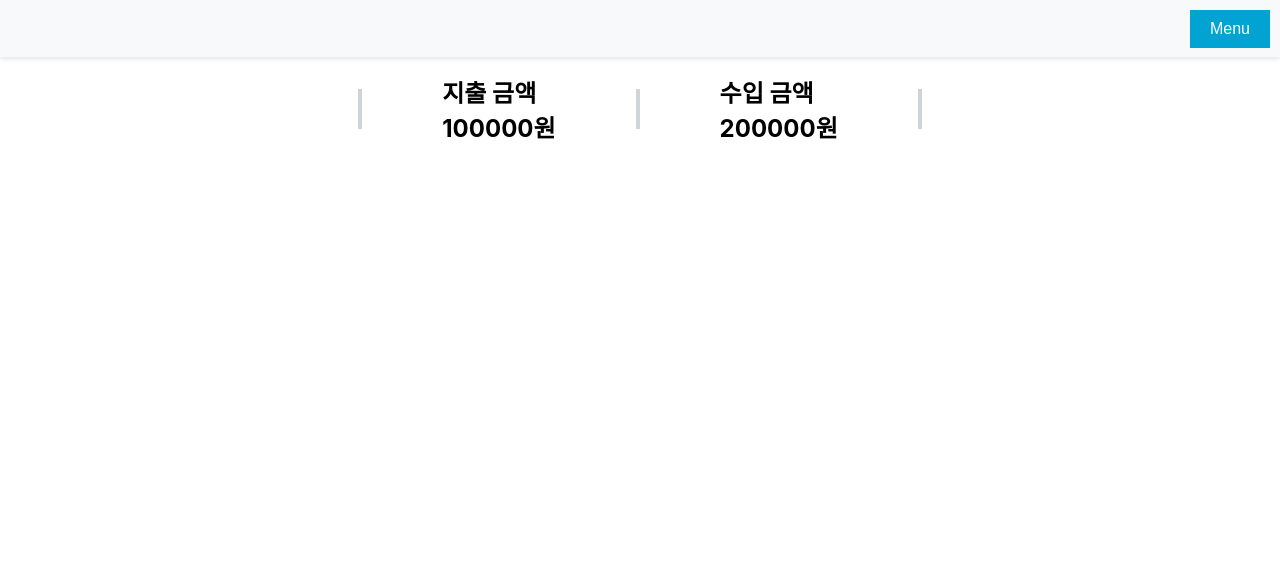
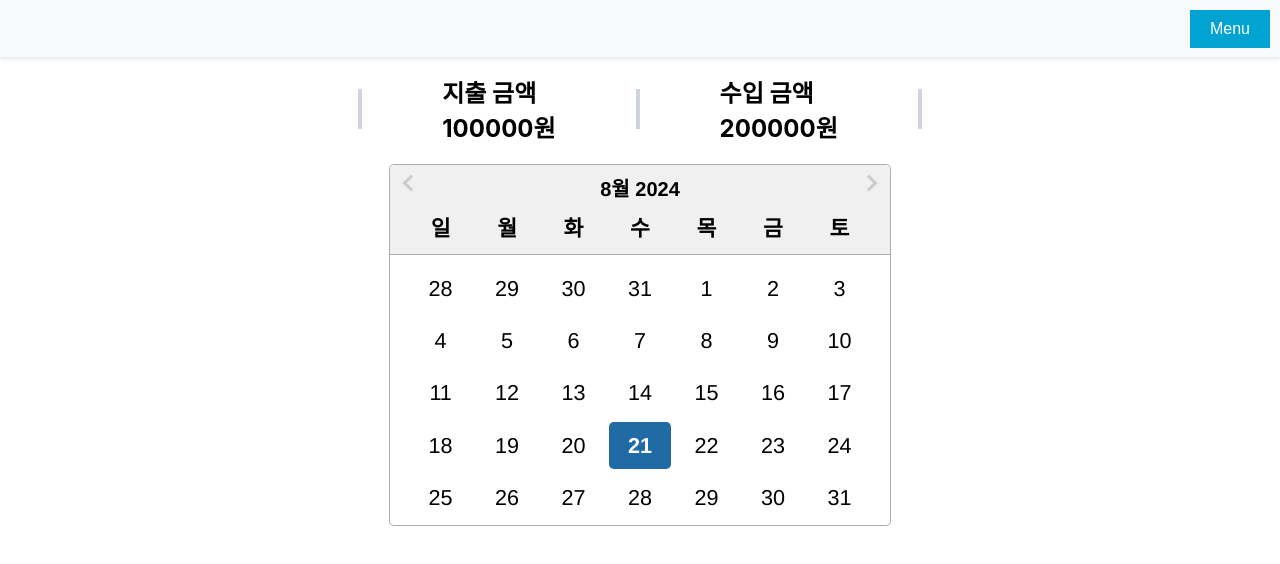
Before and after one commit to dlwlsdn8864/blog, a React (Create React App) app: page / in a window 1280 px wide. Shown: the top 564 px of the page. Built offline with nearby package versions, Linux system fonts and the light colour scheme.

Commit message:
캘린더 제작 "date-fns"와 "react-datepicker"다운필요

```diff
--- a/package.json
+++ b/package.json
@@ -6,7 +6,9 @@
     "@testing-library/jest-dom": "^5.17.0",
     "@testing-library/react": "^13.4.0",
     "@testing-library/user-event": "^13.5.0",
+    "date-fns": "^3.6.0",
     "react": "^18.3.1",
+    "react-datepicker": "^7.3.0",
     "react-dom": "^18.3.1",
     "react-router-dom": "^6.26.1",
     "react-scripts": "5.0.1",
--- a/src/pages/HomePage.css
+++ b/src/pages/HomePage.css
@@ -13,3 +13,64 @@
     background-color: #ced4da; /* 선의 색상 */
     margin: 0 70px; /* 좌우 간격 */
   }
+
+.calendar-container {
+  margin-top: 20px;
+  }
+
+    /* 캘린더 넓이 설정 */
+.custom-datepicker {
+  width: 500px;
+  /* 캘린더 전체의 넓이 설정 */
+  height: 360px;
+  }
+
+.custom-datepicker .react-datepicker__month-container {
+  width: 100%;
+  /* 달력 내부의 달(month) 컨테이너 넓이를 부모에 맞춤 */
+  height: 100%;
+  /*높이 수정*/
+  }
+.custom-datepicker .react-datepicker__current-month {
+    font-size: 1.25rem; /* 원하는 텍스트 크기로 조정 */
+    font-weight: bold; /* 텍스트를 더 두껍게 (선택 사항) */
+  }
+
+.react-datepicker__day-name {
+  width: calc(100% / 7); /* 각 요일 셀의 넓이 비율 조정 */
+  text-align: center; /* 텍스트 가운데 정렬 */
+  font-size: 1.35rem; /* 요일 텍스트 크기 */
+  padding: 10px 17px; /* 위아래 패딩 조정 */
+  font-weight: bold;
+  }
+
+  .react-datepicker__day {
+    width: calc(100% / 7); /* 각 날짜 셀의 넓이 비율 조정 */
+    font-size: 1.35rem; /* 날짜 텍스트 크기 */
+    padding: 10px 17px; /* 위아래 패딩을 조정하여 날짜 위치 조정 */
+    position: relative; /* 날짜 셀에 상대 위치 설정 */
+  }
+
+  .day-contents {
+    position: relative; /* 날짜 셀 내에 배치되도록 설정 */
+    display: flex;
+    flex-direction: column; /* 수직으로 나열 */
+    align-items: center; /* 가운데 정렬 */
+    justify-content: center; /* 가운데 정렬 */
+    height: 100%; /* 날짜 셀 전체 높이에 맞춤 */
+    width: 100%; /* 날짜 셀 전체 너비에 맞춤 */
+  }
+
+  .day-number {
+    font-size: 1.35rem; /* 날짜 텍스트 크기 */
+  }
+
+  .income-amount {
+    color: blue; /* 수익 금액 색상 */
+    font-size: 0.75rem; /* 수익 금액 폰트 크기 */
+  }
+
+  .expense-amount {
+    color: red; /* 지출 금액 색상 */
+    font-size: 0.75rem; /* 지출 금액 폰트 크기 */
+  }
--- a/src/pages/HomePage.js
+++ b/src/pages/HomePage.js
@@ -1,11 +1,30 @@
 import React from "react";
 import './HomePage.css';
 import { useState } from 'react';
+import { useNavigate } from 'react-router-dom'; // useNavigate
+
+import DatePicker, { registerLocale } from 'react-datepicker'; //캘린더 라이브러리
+import ko from 'date-fns/locale/ko';
+import 'react-datepicker/dist/react-datepicker.css';
+
 import '../index.css';
+
+
+registerLocale('ko', ko); //캘린더 한글화
 
 function HomePage(){
   let [지출, 지출변경] = useState(100000);
   let [수입, 수입변경] = useState(200000);
+  const [selectedDate, setSelectedDate] = useState(new Date());
+  const navigate = useNavigate(); // useNavigate 훅 사용
+
+  const handleDateClick = (date) => {
+    setSelectedDate(date);
+    const formattedDate = date.toISOString().split('T')[0]; // 날짜를 'YYYY-MM-DD' 형식으로 포맷팅
+    navigate(`/moneychange?date=${formattedDate}`); // MoneyChange 페이지로 이동
+  };
+
+
     return(
     <div className="page">
       <div className="income-expense">
@@ -15,6 +34,16 @@ function HomePage(){
         <span className="income">수입 금액<br/>{수입}원</span>
         <span className="divider"></span> {/* 수직선 역할 */}
       </div>
+
+      <div className="calendar-container">
+          <DatePicker
+            locale="ko"
+            selected={selectedDate}
+            onChange={handleDateClick}
+            inline
+            calendarClassName="custom-datepicker" //캘린더 모양
+          />
+      </div>
     </div>
 
     )
--- a/src/pages/MoneyChange.js
+++ b/src/pages/MoneyChange.js
@@ -3,14 +3,17 @@ import { useState } from 'react';
 import './MoneyChange.css';
 import MoneyChangeButton from "../components/MoneyChangeButton";
 import FloatingButton from "../components/FloatingButton";
+import { useLocation } from 'react-router-dom'; // useLocation 훅 사용
 import '../index.css';
 
 
 function MoneyChange(){
-    let [지출, 지출변경] = useState(100000);
-    let [수입, 수입변경] = useState(200000);
+    const location = useLocation();
+  const queryParams = new URLSearchParams(location.search);
+  const date = queryParams.get('date'); // 내가 선택한 날짜의 정보
     return(
         <div className="page">
+            <h1>{date}</h1>
             <MoneyChangeButton date="2024-08-23" text="일단은 homepage로 이동하게 설정" amount="$100" type={1} />
             <MoneyChangeButton date="2024-08-24" text="집주인 월세" amount="$100" type={0}/>
             <FloatingButton />
```
Also changed, not shown: 1 other file (tests, documents, lock files or other folders).
